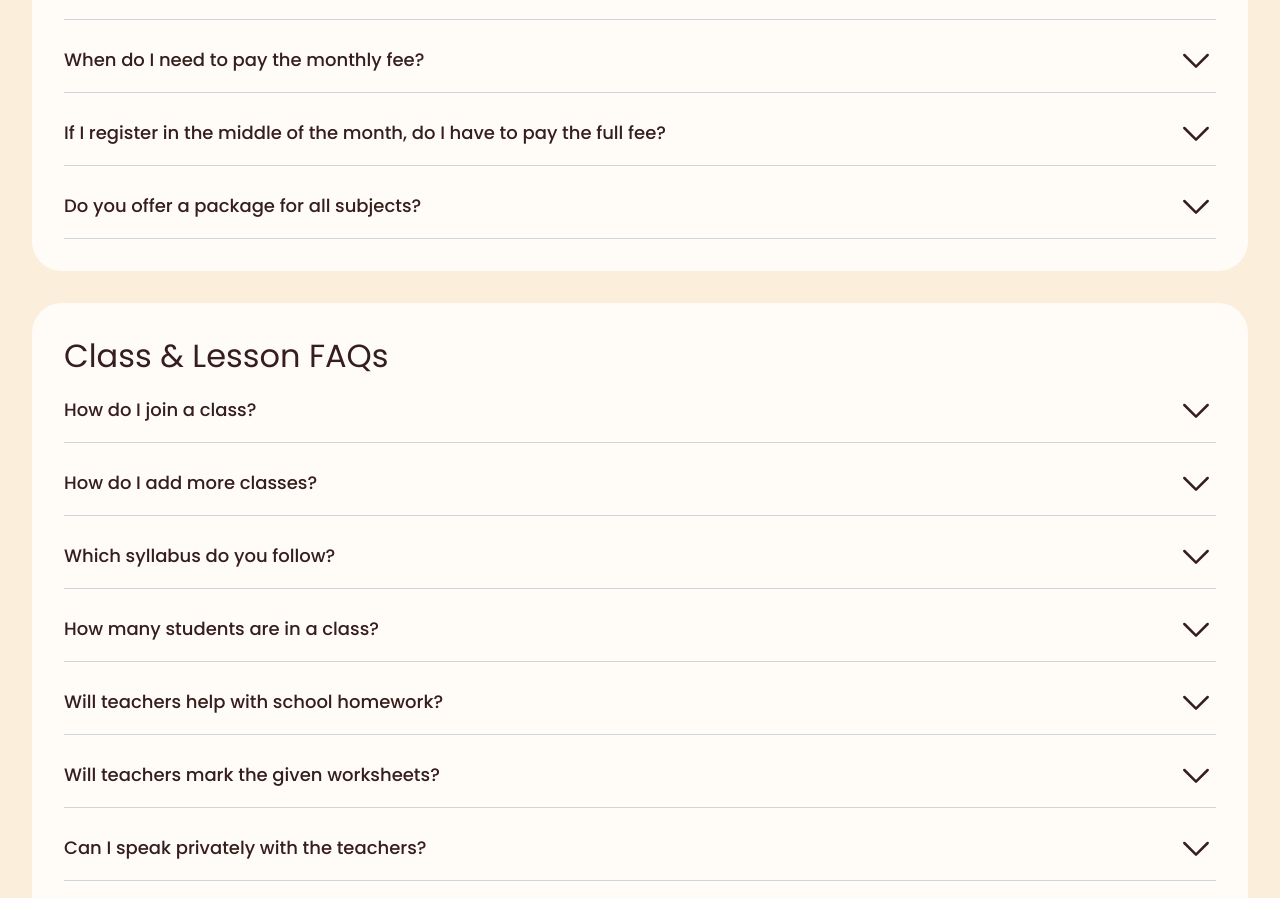
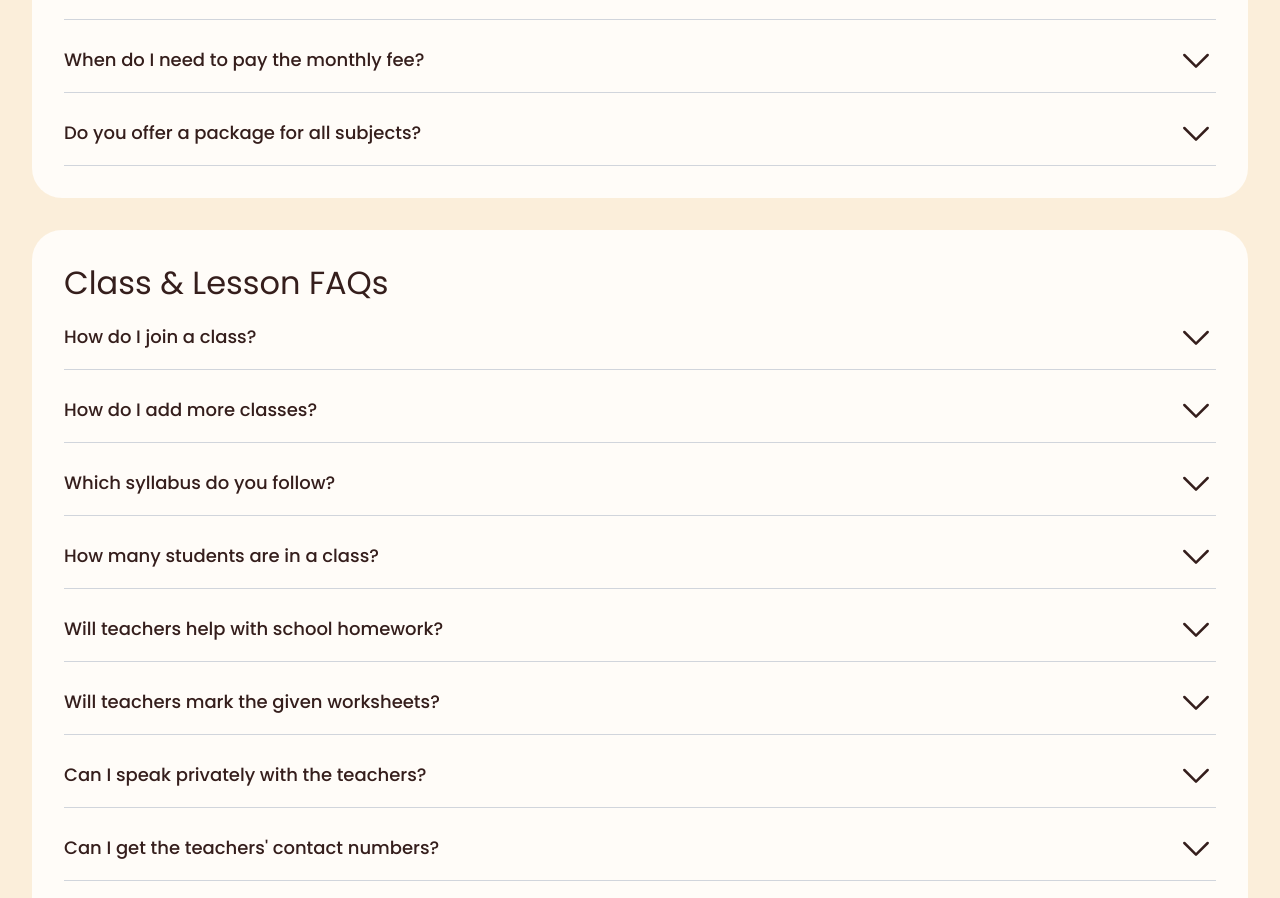
Before and after one commit to D3CRYPT360/my-study-space, a Next.js app: page /faq in a window 1280 px wide. Shown: the part 1343-2241 px from the top of the page. Built offline with nearby package versions, Linux system fonts and the light colour scheme; a web font is replaced by a local one.

Commit message:
faq page updated

```diff
--- a/src/app/faq/faq.tsx
+++ b/src/app/faq/faq.tsx
@@ -107,12 +107,6 @@ export const faqData: FAQCategory[] = [
             <br/>
             <br/>
             If payment is not made by the <b>7th</b>, your account will be temporarily suspended on the <b>8th</b>. If your payment slip is rejected due to incorrect details, please correct and re-upload it before or on the <b>7th</b> to avoid any disruptions to your classes.
-          </>
-        },
-        {
-          question: "If I register in the middle of the month, do I have to pay the full fee?",
-          answer: <>
-           Not at all! If you join on or after the <b>16th of the month</b>, you will only need to pay <b>70% of the full fee</b> for that month. The following month, you will be required to pay the full amount as usual
           </>
         },
         {
```
